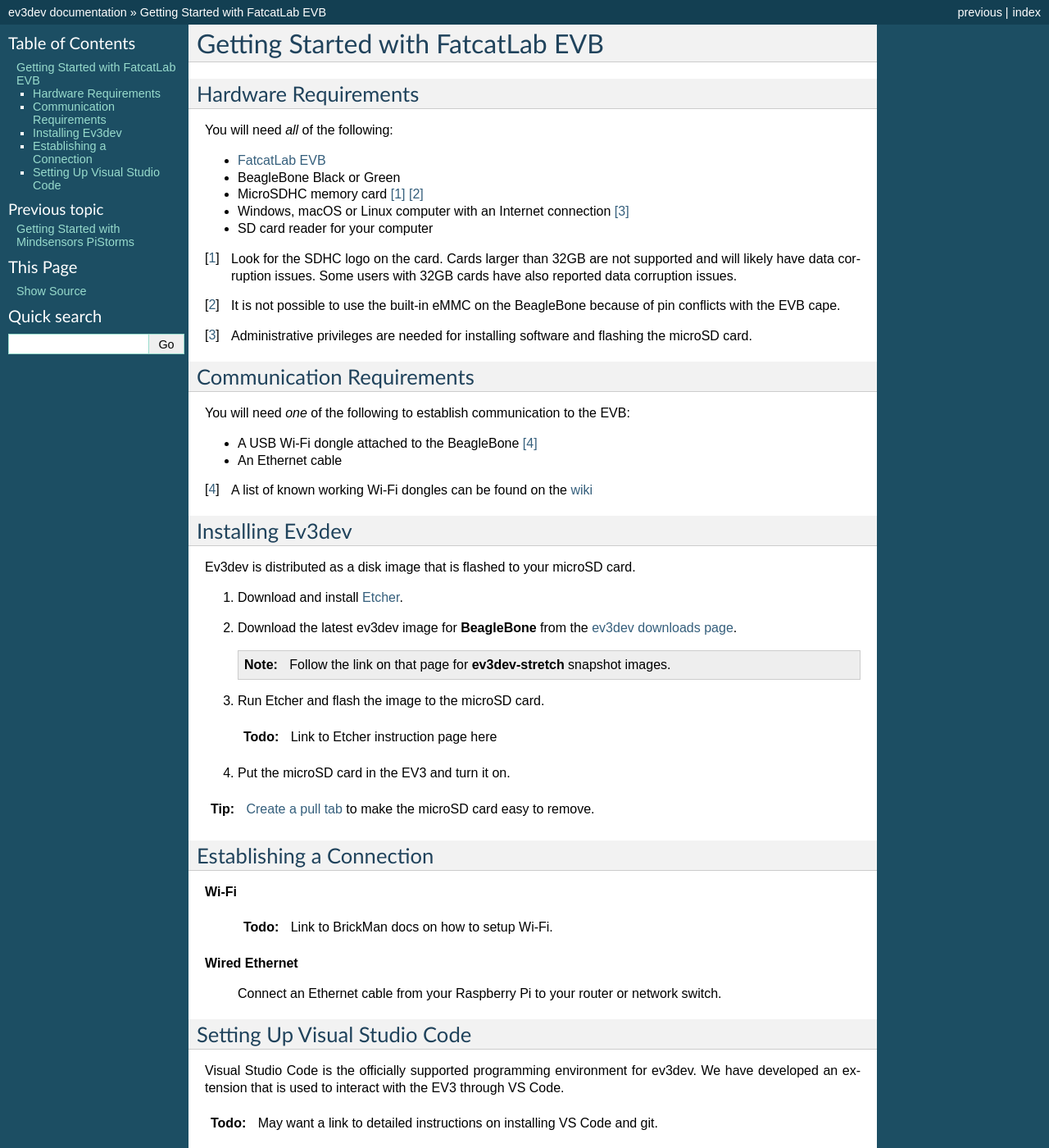
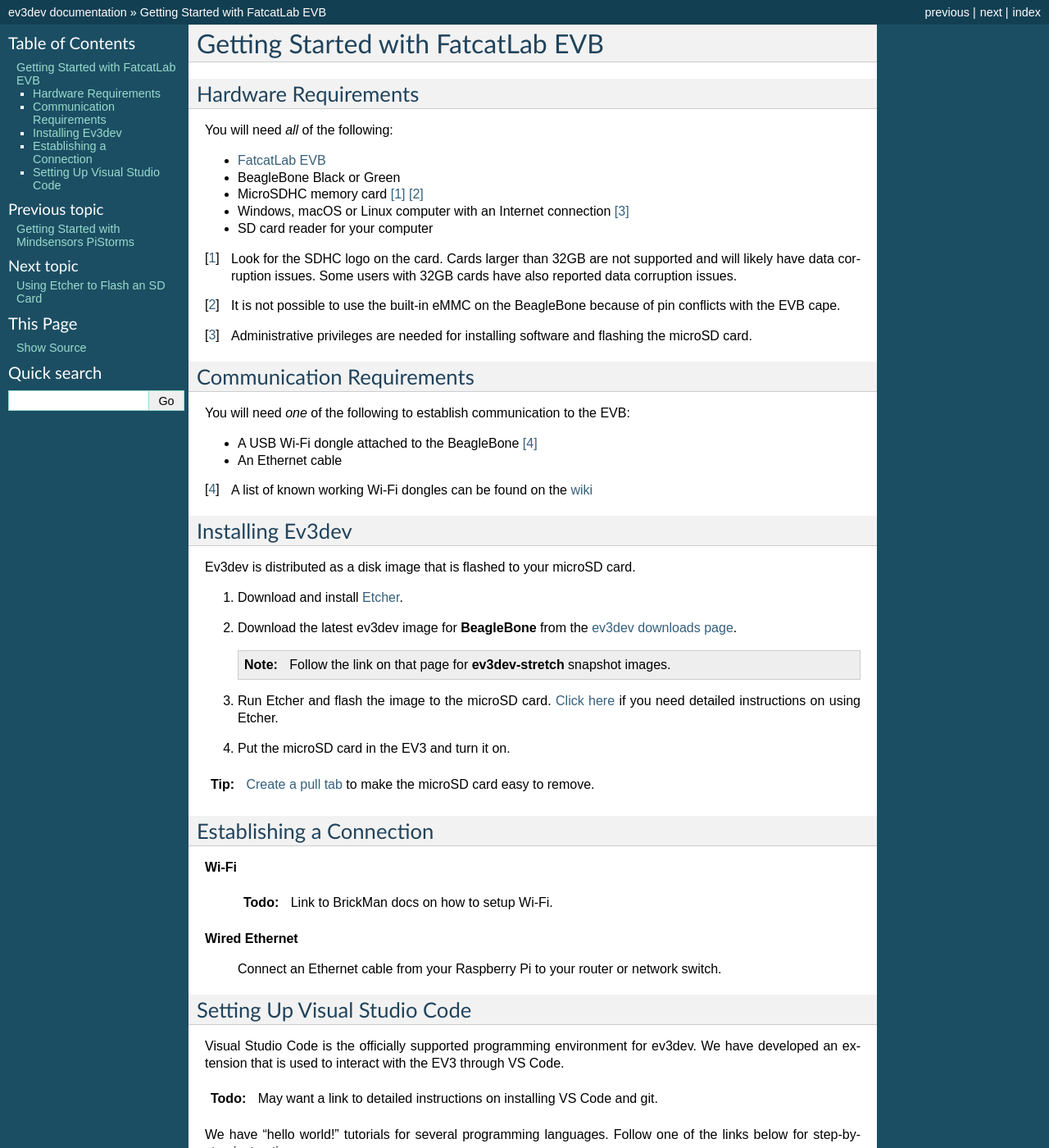
Before and after one commit to ev3dev/ev3dev, a Sphinx documentation site: the page built from docs/getting-started-evb.rst, in a window 1280 px wide and 1400 px high. Shown: the whole window at 82% size. Built offline with Sphinx 7.4.7, drawn with Linux system fonts in a browser that asks for light colours.

Commit message:
New page for Etcher

```diff
--- a/docs/getting-started-brickpi.rst
+++ b/docs/getting-started-brickpi.rst
@@ -37,9 +37,8 @@
 
    .. note:: Follow the link on that page for **ev3dev-stretch** snapshot images.
 
-3. Run Etcher and flash the image to the microSD card.
-
-   .. todo:: Link to Etcher instruction page here
+3. Run Etcher and flash the image to the microSD card. :doc:`Click here </using-etcher>`
+   if you need detailed instructions on using Etcher.
 
 4. When the flashing is complete, open the ``EV3DEV_BOOT`` drive of the SD card
    on your computer.
--- a/docs/getting-started-ev3.rst
+++ b/docs/getting-started-ev3.rst
@@ -45,9 +45,8 @@
 
    .. note:: Follow the link on that page for **ev3dev-stretch** snapshot images.
 
-3. Run Etcher and flash the image to the microSD card.
-
-   .. todo:: Link to Etcher instruction page here
+3. Run Etcher and flash the image to the microSD card. :doc:`Click here </using-etcher>`
+   if you need detailed instructions on using Etcher.
 
 4. Put the microSD card in the EV3 and turn it on.
 
--- a/docs/getting-started-evb.rst
+++ b/docs/getting-started-evb.rst
@@ -47,9 +47,8 @@
 
    .. note:: Follow the link on that page for **ev3dev-stretch** snapshot images.
 
-3. Run Etcher and flash the image to the microSD card.
-
-   .. todo:: Link to Etcher instruction page here
+3. Run Etcher and flash the image to the microSD card. :doc:`Click here </using-etcher>`
+   if you need detailed instructions on using Etcher.
 
 4. Put the microSD card in the EV3 and turn it on.
 
--- a/docs/getting-started-pistorms.rst
+++ b/docs/getting-started-pistorms.rst
@@ -43,9 +43,8 @@
 
    .. note:: Follow the link on that page for **ev3dev-stretch** snapshot images.
 
-3. Run Etcher and flash the image to the microSD card.
-
-   .. todo:: Link to Etcher instruction page here
+3. Run Etcher and flash the image to the microSD card. :doc:`Click here </using-etcher>`
+   if you need detailed instructions on using Etcher.
 
 4. When the flashing is complete, open the ``EV3DEV_BOOT`` drive of the SD card
    on your computer.
--- a/docs/index.rst
+++ b/docs/index.rst
@@ -56,3 +56,8 @@
   getting-started-brickpi
   getting-started-pistorms
   getting-started-evb
+
+.. toctree::
+  :hidden:
+
+  using-etcher
```
Also changed, not shown: docs/using-etcher.rst (added, +21 -0 lines).
